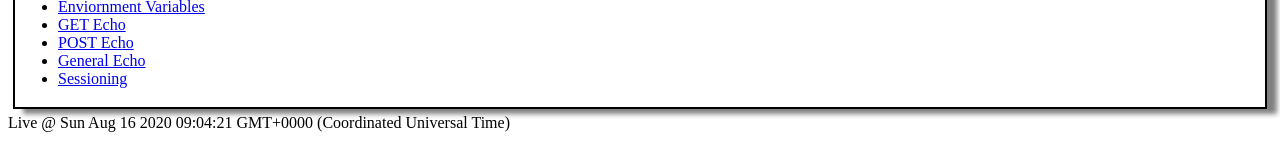
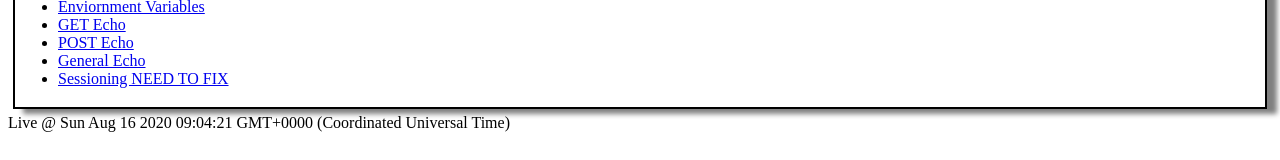
Before and after one commit to Patrick-Pajarillaga/patjpaj.me, a plain HTML site: page index.html in a window 1280 px wide. Shown: the part 565-725 px from the top of the page. Drawn offline with Linux system fonts and the light colour scheme.

Commit message:
Added Warning to Session for C

```diff
--- a/index.html
+++ b/index.html
@@ -50,7 +50,7 @@
           <li><a href="./cgi-bin/c-get-echo.cgi">GET Echo</a></li>
           <li><a href="./cgi-bin/c-post-echo.cgi">POST Echo</a></li>
           <li><a href="./cgi-bin/c-general-request-echo.cgi">General Echo</a></li>
-          <li><a href="./cgi-bin/c-hello-html-world.cgi">Sessioning</a></li>
+          <li><a href="./cgi-bin/c-hello-html-world.cgi">Sessioning NEED TO FIX</a></li>
         </ul>
       </div>
     </section>
```
